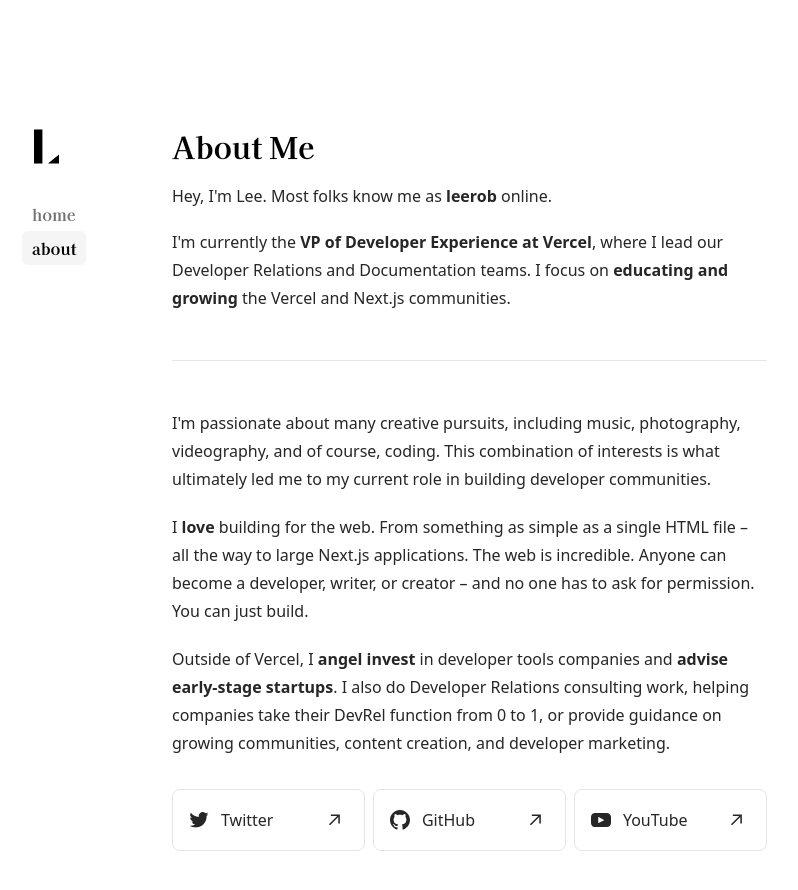
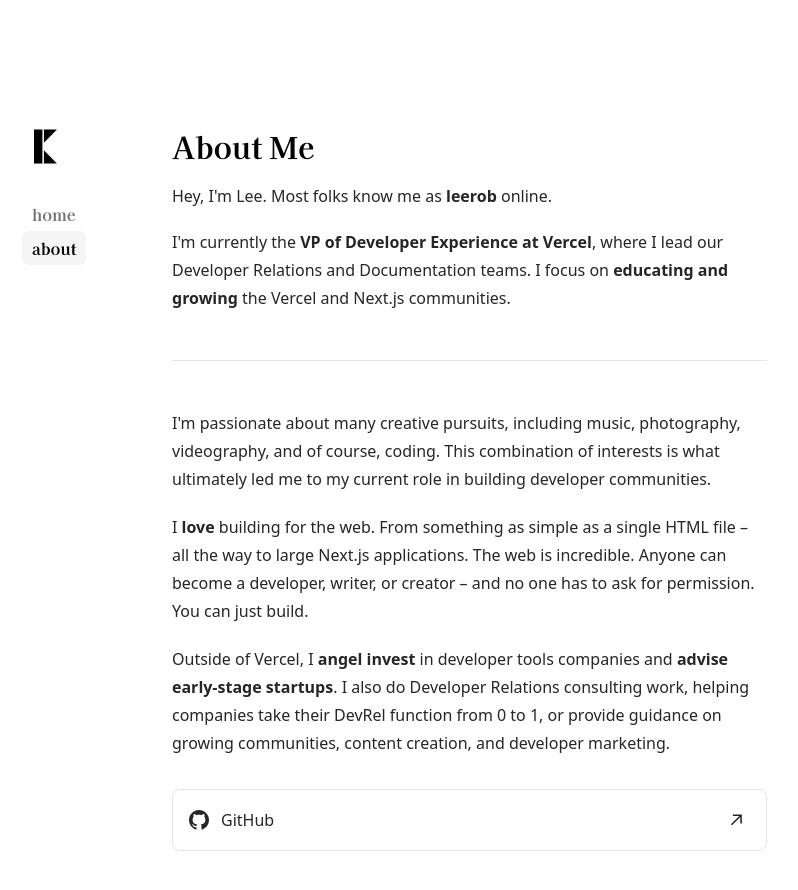
Before and after one commit to khakimovs/website, a Next.js app: page /about in a window 1280 px wide. Shown: the top 890 px of the page, without its empty margins (170-968 px from the left). Built offline with nearby package versions, Linux system fonts and the light colour scheme.

Commit message:
changing logo

```diff
--- a/app/about/page.tsx
+++ b/app/about/page.tsx
@@ -1,9 +1,7 @@
 import type { Metadata } from 'next';
 import {
   GitHubIcon,
-  YoutubeIcon,
   ArrowIcon,
-  TwitterIcon,
 } from 'components/icons';
 
 export const metadata: Metadata = {
@@ -48,19 +46,7 @@
           <a
             rel="noopener noreferrer"
             target="_blank"
-            href="https://twitter.com/leeerob"
-            className="flex w-full border border-neutral-200 dark:border-neutral-800 rounded-lg p-4 no-underline items-center text-neutral-800 dark:text-neutral-200 hover:dark:bg-neutral-900 hover:bg-neutral-100 transition-all justify-between"
-          >
-            <div className="flex items-center">
-              <TwitterIcon />
-              <div className="ml-3">Twitter</div>
-            </div>
-            <ArrowIcon />
-          </a>
-          <a
-            rel="noopener noreferrer"
-            target="_blank"
-            href="https://github.com/leerob"
+            href="https://github.com/khakimovs"
             className="flex w-full border border-neutral-200 dark:border-neutral-800 rounded-lg p-4 no-underline items-center text-neutral-800 dark:text-neutral-200 hover:dark:bg-neutral-900 hover:bg-neutral-100 transition-all justify-between"
           >
             <div className="flex items-center">
@@ -69,18 +55,6 @@
             </div>
             <ArrowIcon />
           </a>
-          <a
-            rel="noopener noreferrer"
-            target="_blank"
-            href="https://www.youtube.com/@leerob"
-            className="flex w-full border border-neutral-200 dark:border-neutral-800 rounded-lg p-4 no-underline items-center text-neutral-800 dark:text-neutral-200 hover:dark:bg-neutral-900 hover:bg-neutral-100 transition-all justify-between"
-          >
-            <div className="flex items-center">
-              <YoutubeIcon />
-              <div className="ml-3">YouTube</div>
-            </div>
-            <ArrowIcon />
-          </a>
         </div>
       </div>
     </section>
--- a/components/sidebar.tsx
+++ b/components/sidebar.tsx
@@ -16,7 +16,7 @@
 
 function Logo() {
   return (
-    <Link aria-label="Lee Robinson" href="/">
+    <Link aria-label="Khakimovs Family" href="/">
       <motion.svg
         className="text-black dark:text-white h-[25px] md:h-[37px]"
         width="25"
@@ -51,7 +51,7 @@
             type: 'spring',
             stiffness: 50,
           }}
-          d="M232 314.998H129.852L232 232.887V314.998Z"
+          d="M213,316 L92,316 L92,193 L213,316 Z M213,0 L92,0 L92,123 L213,0 Z"
           fill="currentColor"
         />
       </motion.svg>
```
Also changed, not shown: public/shape.svg (added).
